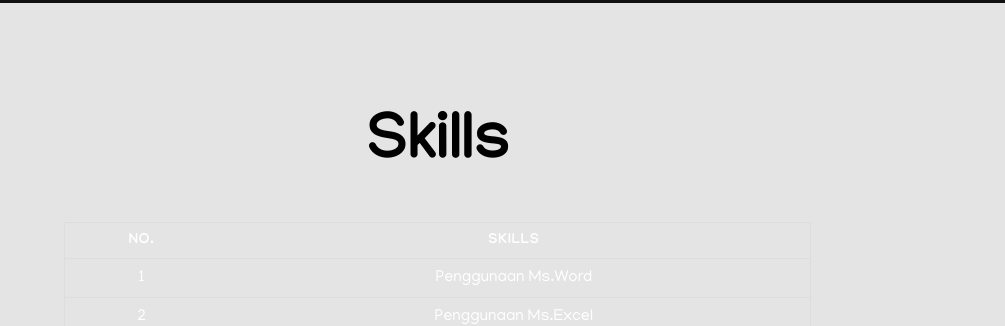
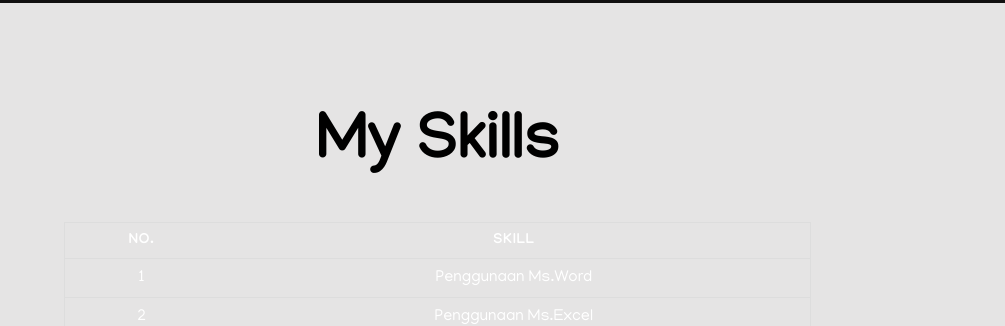
Before and after one commit to igjevon/Ignatius-Giovanni-Jevon, a plain HTML site: page portfolio.html in a window 1280 px wide. Shown: the part 1384-1710 px from the top of the page, 0-1005 px from the left. Drawn offline with Linux system fonts and the light colour scheme.

Commit message:
Update portfolio.html

```diff
--- a/portfolio.html
+++ b/portfolio.html
@@ -51,12 +51,12 @@
     </div>
     <div id="skills" class="row black padding-32">
         <div class="col-8 center padding-32">
-            <h1 class="col-12 center">Skills</h1>
+            <h1 class="col-12 center">My Skills</h1>
             <table>
                 <thead>
                     <tr>
                         <th>No. </th>
-                        <th>Skills</th>
+                        <th>Skill</th>
                     </tr>
                 </thead>
                 <tbody>
```
